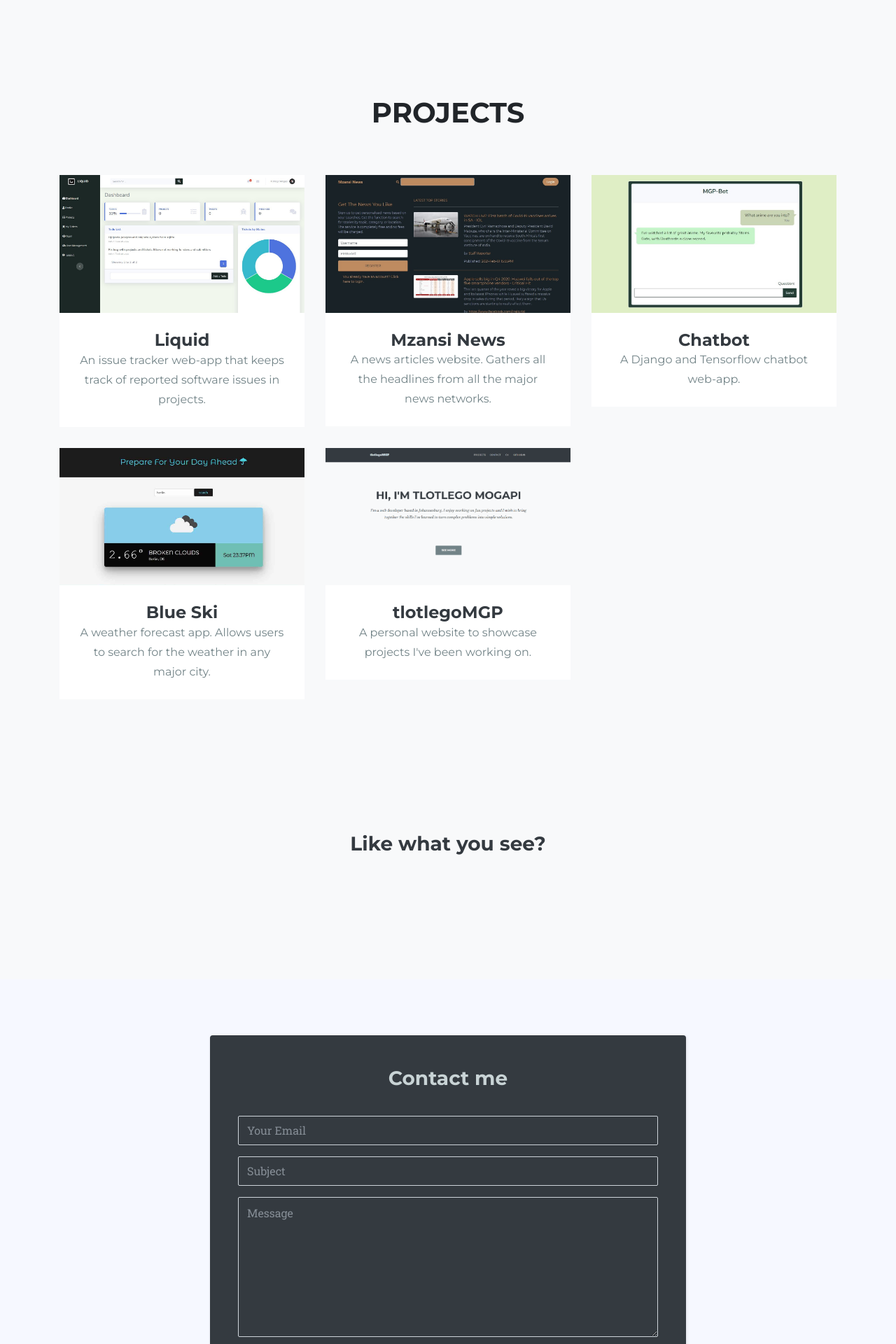
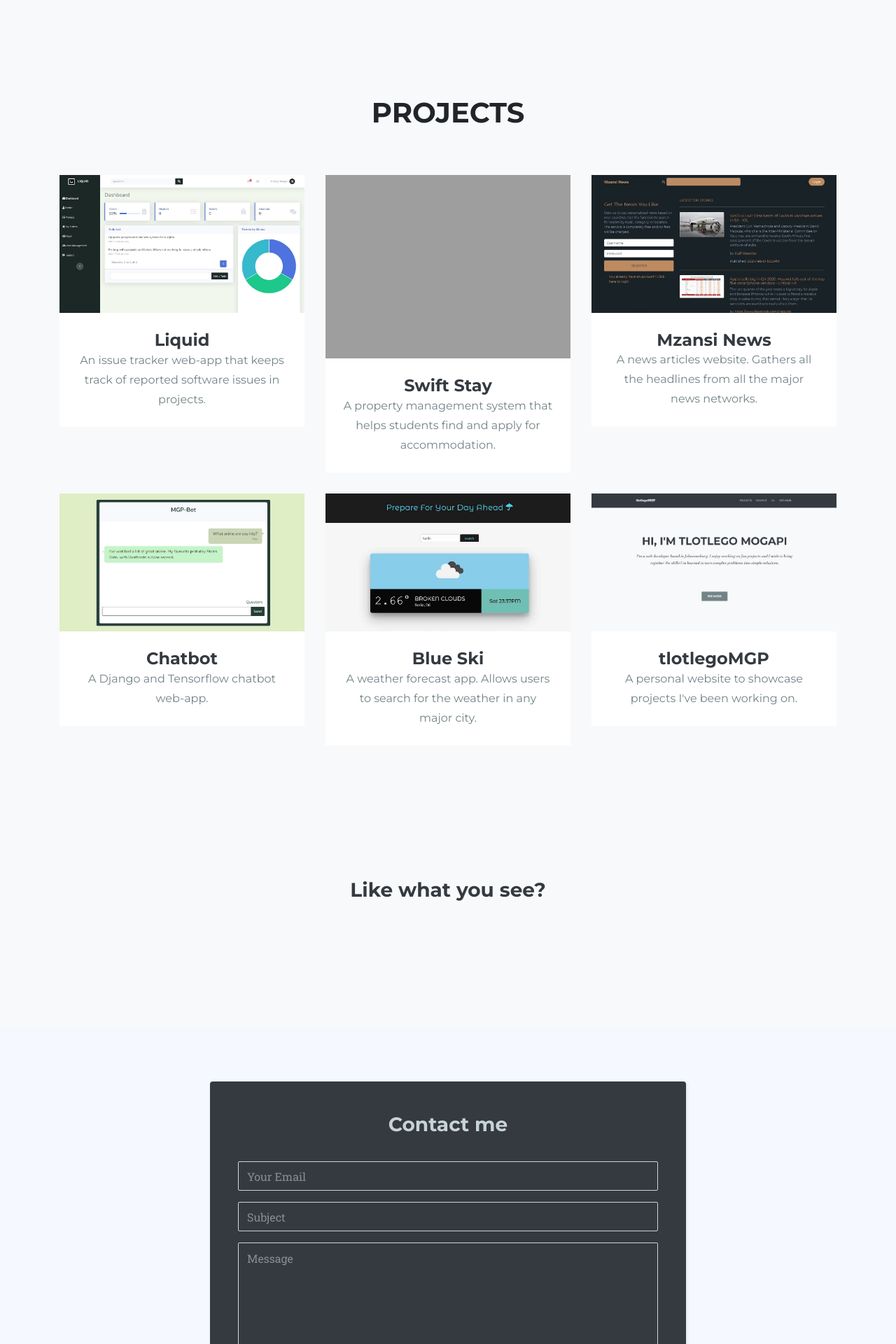
Before and after one commit to tlotlegomgp/portfolio, a Django app: page / in a window 1280 px wide. Shown: the part 974-2894 px from the top of the page at 70% size. Run offline with Django 3.2, Linux system fonts and the light colour scheme; some libraries are stand-ins or nearby versions; some web fonts are replaced; grey boxes are pictures that could not be loaded.

Commit message:
Added swift stay block to the index.html projects list

```diff
--- a/index/templates/index/index.html
+++ b/index/templates/index/index.html
@@ -47,6 +47,20 @@
                     <h4 class="project-title">Liquid</h4>
                     <p style="font-family: Montserrat; font-style: normal;">
                         An issue tracker web-app that keeps track of reported software issues in projects.
+                    </p>
+                </div>
+            </div>
+            <div class="col-sm-6 col-md-4 portfolio-item">
+                <a class="portfolio-link" data-toggle="modal" href="#swiftModal">
+                    <div class="portfolio-hover">
+                        <div class="portfolio-hover-content"><em class="fa fa-plus fa-3x" style="color: rgb(52,58,64);"></em></div>
+                    </div>
+                    <img class="img-fluid" src="{% static 'index/img/swift.jpg' %}" alt="swiftstay-thumb">
+                </a>
+                <div class="portfolio-caption">
+                    <h4 class="project-title">Swift Stay</h4>
+                    <p style="font-family: Montserrat; font-style: normal;">
+                        A property management system that helps students find and apply for accommodation.
                     </p>
                 </div>
             </div>
```
